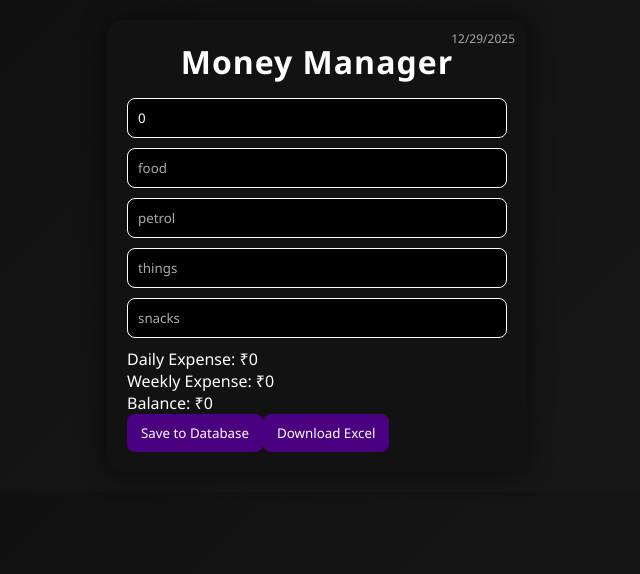
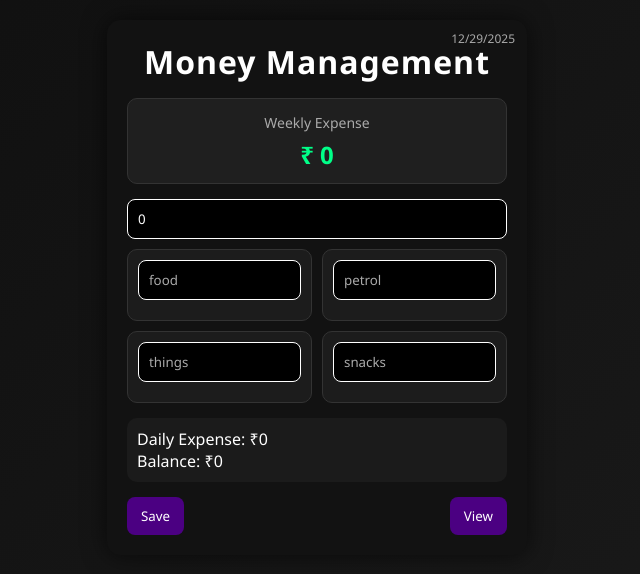
Before and after one commit to RadhakrishnanSA/Money_manager, a React (Vite) app: page / in a window 1280 px wide. Shown: the top 574 px of the page, without its empty margins (323-963 px from the left). Built offline with nearby package versions, Linux system fonts and the light colour scheme.

Commit message:
Update App.jsx

```diff
--- a/src/App.jsx
+++ b/src/App.jsx
@@ -9,8 +9,8 @@ const categories = ["food", "petrol", "things", "snacks"];
 export default function App() {
   const today = new Date();
   const date = today.toLocaleDateString();
-  const time = today.toLocaleTimeString("en-US", { hour12: true });
 
+  const [page, setPage] = useState("weekly");
   const [budget, setBudget] = useState(0);
   const [expenses, setExpenses] = useState({
     food: 0,
@@ -28,75 +28,96 @@ export default function App() {
   const weeklyExpense = dailyExpense;
   const balance = budget - weeklyExpense;
 
-  // 🔹 SAVE TO SUPABASE
+  const statusColor =
+    weeklyExpense > budget
+      ? "red"
+      : balance > 0
+      ? "gold"
+      : "green";
+
   const saveData = async () => {
     const { error } = await supabase.from("daily_expenses").insert([
       {
         date,
-        time,
         ...expenses,
         daily_expense: dailyExpense,
         weekly_expense: weeklyExpense,
         balance,
       },
     ]);
-
-    if (error) {
-      alert("Error saving data");
-      console.error(error);
-    } else {
-      alert("Data saved successfully ✅");
-    }
+    if (error) alert("Error saving data");
+    else alert("Saved ✅");
   };
 
-  // 🔹 EXPORT TO EXCEL
   const exportExcel = async () => {
     const { data } = await supabase.from("daily_expenses").select("*");
-
     const worksheet = XLSX.utils.json_to_sheet(data);
     const workbook = XLSX.utils.book_new();
     XLSX.utils.book_append_sheet(workbook, worksheet, "Expenses");
-
     const excelBuffer = XLSX.write(workbook, {
       bookType: "xlsx",
       type: "array",
     });
-
-    const file = new Blob([excelBuffer], {
-      type: "application/octet-stream",
-    });
-
-    saveAs(file, "Daily_Expenses.xlsx");
+    saveAs(new Blob([excelBuffer]), "Expenses.xlsx");
   };
 
   return (
     <div className="container">
       <div className="date-box">{date}</div>
 
-      <h1>Money Manager</h1>
+      <h1>Money Management</h1>
+
+      {page === "weekly" && (
+        <>
+          <div className="week-box">
+            <span>Weekly Expense</span>
+            <h2 className={statusColor}>₹ {weeklyExpense}</h2>
+          </div>
 
           <input
             type="number"
-        placeholder="Weekly Budget"
+            placeholder="Weekly Budget ₹"
             value={budget}
             onChange={(e) => setBudget(Number(e.target.value))}
           />
 
+          <div className="expense-grid">
             {categories.map((cat) => (
+              <div key={cat} className="expense-box">
                 <input
-          key={cat}
                   type="number"
                   placeholder={cat}
                   onChange={(e) => handleChange(cat, e.target.value)}
                 />
+              </div>
             ))}
+          </div>
 
+          <div className="summary">
             <p>Daily Expense: ₹{dailyExpense}</p>
-      <p>Weekly Expense: ₹{weeklyExpense}</p>
             <p>Balance: ₹{balance}</p>
+          </div>
 
-      <button onClick={saveData}>Save to Database</button>
+          <div className="bottom-buttons">
+            <button onClick={saveData}>Save</button>
+            <button onClick={() => setPage("monthly")}>View</button>
+          </div>
+        </>
+      )}
+
+      {page === "monthly" && (
+        <>
+          <div className="week-box">
+            <span>Monthly Expense</span>
+            <h2>₹ {weeklyExpense * 4}</h2>
+          </div>
+
+          <div className="bottom-buttons">
+            <button onClick={() => setPage("weekly")}>Back</button>
             <button onClick={exportExcel}>Download Excel</button>
+          </div>
+        </>
+      )}
     </div>
   );
 }
```
Lines whose indentation alone changed are shown as unchanged.
